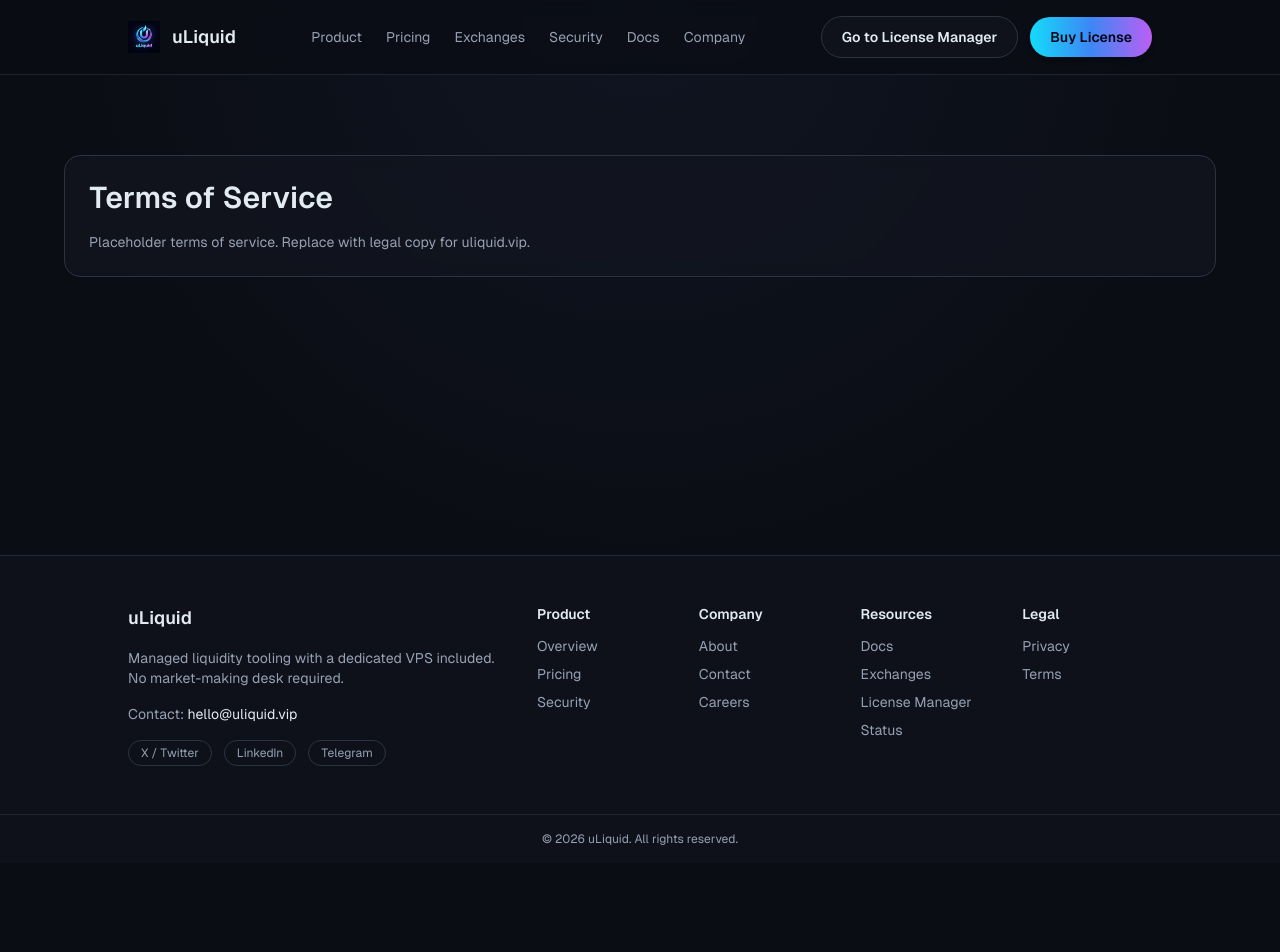
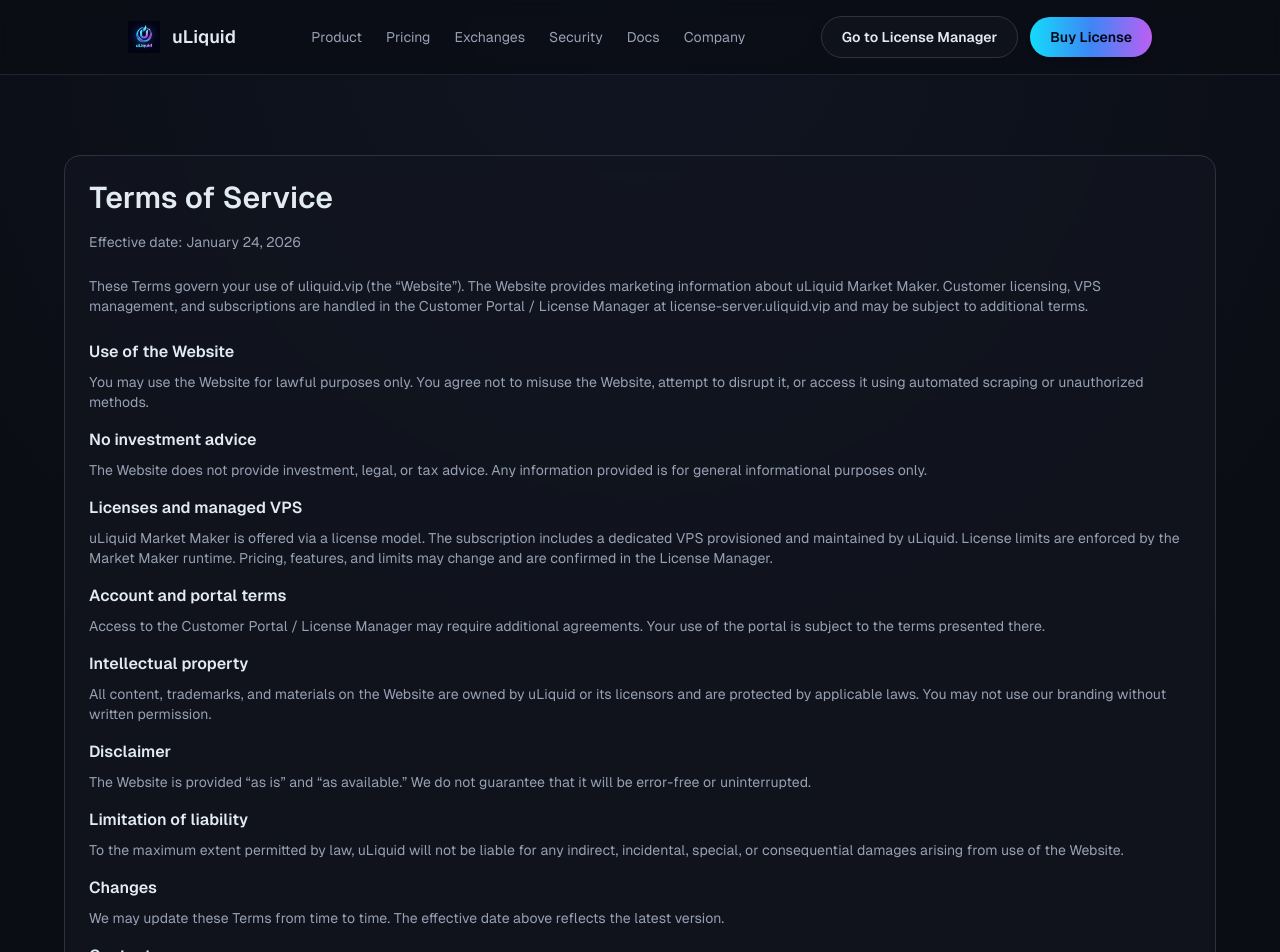
Before and after one commit to Mario1480/uliquid-site, a Next.js app: page /terms in a window 1280 px wide. Shown: the top 952 px of the page. Before the commit the page ends 863 px from the top, so only its background shows below. Built offline with nearby package versions, Linux system fonts and the light colour scheme.

Commit message:
Update page.tsx

```diff
--- a/src/app/terms/page.tsx
+++ b/src/app/terms/page.tsx
@@ -6,9 +6,86 @@
     <Section className="pt-20">
       <Card>
         <h1 className="text-3xl font-semibold text-text">Terms of Service</h1>
-        <p className="mt-4 text-sm text-muted">
-          Placeholder terms of service. Replace with legal copy for uliquid.vip.
+        <p className="mt-4 text-sm text-muted">Effective date: January 24, 2026</p>
+        <p className="mt-6 text-sm text-muted">
+          These Terms govern your use of uliquid.vip (the “Website”). The Website provides marketing
+          information about uLiquid Market Maker. Customer licensing, VPS management, and subscriptions are
+          handled in the Customer Portal / License Manager at license-server.uliquid.vip and may be subject to
+          additional terms.
         </p>
+
+        <div className="mt-6 space-y-4 text-sm text-muted">
+          <div>
+            <h2 className="text-base font-semibold text-text">Use of the Website</h2>
+            <p className="mt-2">
+              You may use the Website for lawful purposes only. You agree not to misuse the Website, attempt to
+              disrupt it, or access it using automated scraping or unauthorized methods.
+            </p>
+          </div>
+
+          <div>
+            <h2 className="text-base font-semibold text-text">No investment advice</h2>
+            <p className="mt-2">
+              The Website does not provide investment, legal, or tax advice. Any information provided is for
+              general informational purposes only.
+            </p>
+          </div>
+
+          <div>
+            <h2 className="text-base font-semibold text-text">Licenses and managed VPS</h2>
+            <p className="mt-2">
+              uLiquid Market Maker is offered via a license model. The subscription includes a dedicated VPS
+              provisioned and maintained by uLiquid. License limits are enforced by the Market Maker runtime.
+              Pricing, features, and limits may change and are confirmed in the License Manager.
+            </p>
+          </div>
+
+          <div>
+            <h2 className="text-base font-semibold text-text">Account and portal terms</h2>
+            <p className="mt-2">
+              Access to the Customer Portal / License Manager may require additional agreements. Your use of
+              the portal is subject to the terms presented there.
+            </p>
+          </div>
+
+          <div>
+            <h2 className="text-base font-semibold text-text">Intellectual property</h2>
+            <p className="mt-2">
+              All content, trademarks, and materials on the Website are owned by uLiquid or its licensors and
+              are protected by applicable laws. You may not use our branding without written permission.
+            </p>
+          </div>
+
+          <div>
+            <h2 className="text-base font-semibold text-text">Disclaimer</h2>
+            <p className="mt-2">
+              The Website is provided “as is” and “as available.” We do not guarantee that it will be
+              error-free or uninterrupted.
+            </p>
+          </div>
+
+          <div>
+            <h2 className="text-base font-semibold text-text">Limitation of liability</h2>
+            <p className="mt-2">
+              To the maximum extent permitted by law, uLiquid will not be liable for any indirect, incidental,
+              special, or consequential damages arising from use of the Website.
+            </p>
+          </div>
+
+          <div>
+            <h2 className="text-base font-semibold text-text">Changes</h2>
+            <p className="mt-2">
+              We may update these Terms from time to time. The effective date above reflects the latest version.
+            </p>
+          </div>
+
+          <div>
+            <h2 className="text-base font-semibold text-text">Contact</h2>
+            <p className="mt-2">
+              Questions about these Terms can be sent to <span className="text-text">legal@uliquid.vip</span>.
+            </p>
+          </div>
+        </div>
       </Card>
     </Section>
   );
```
